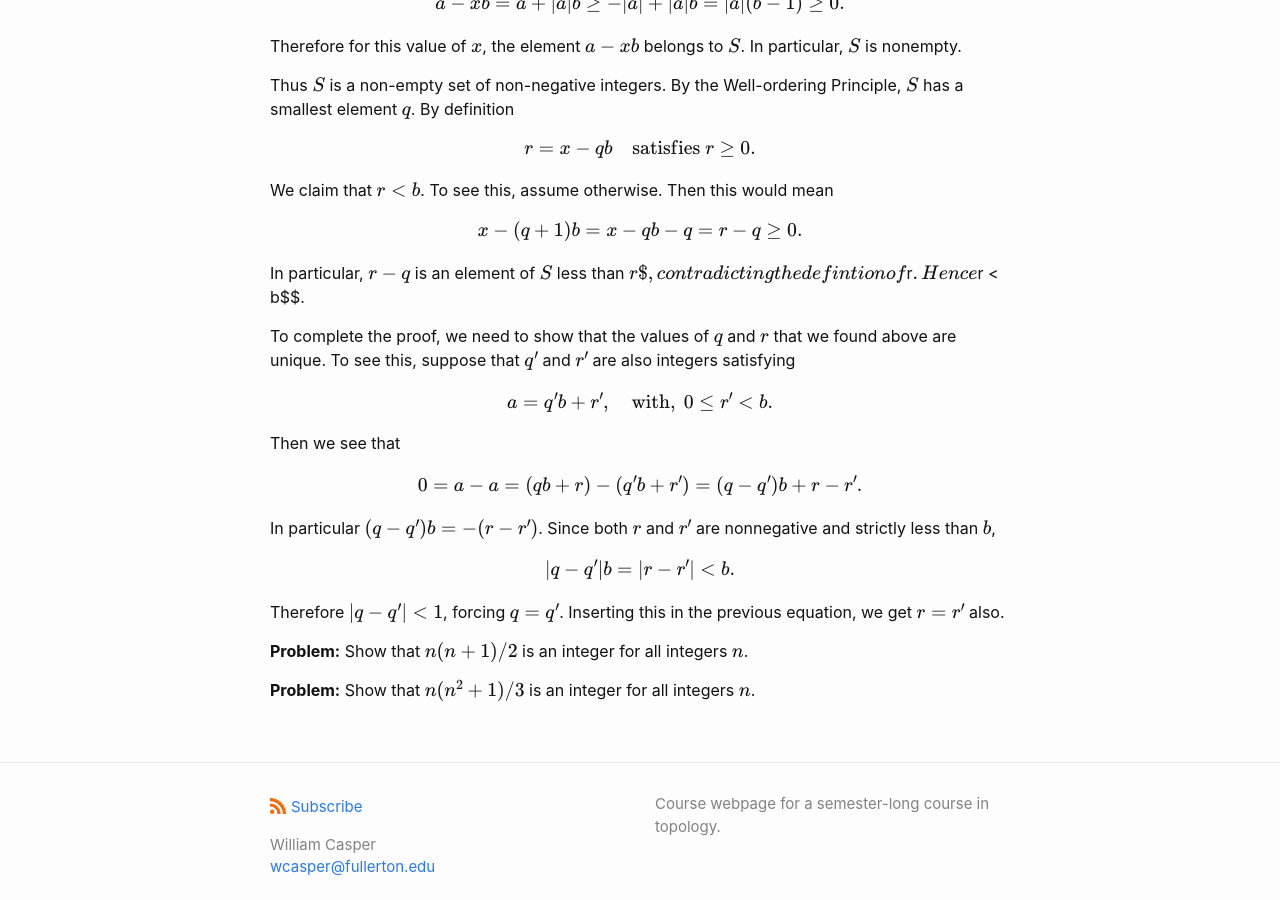
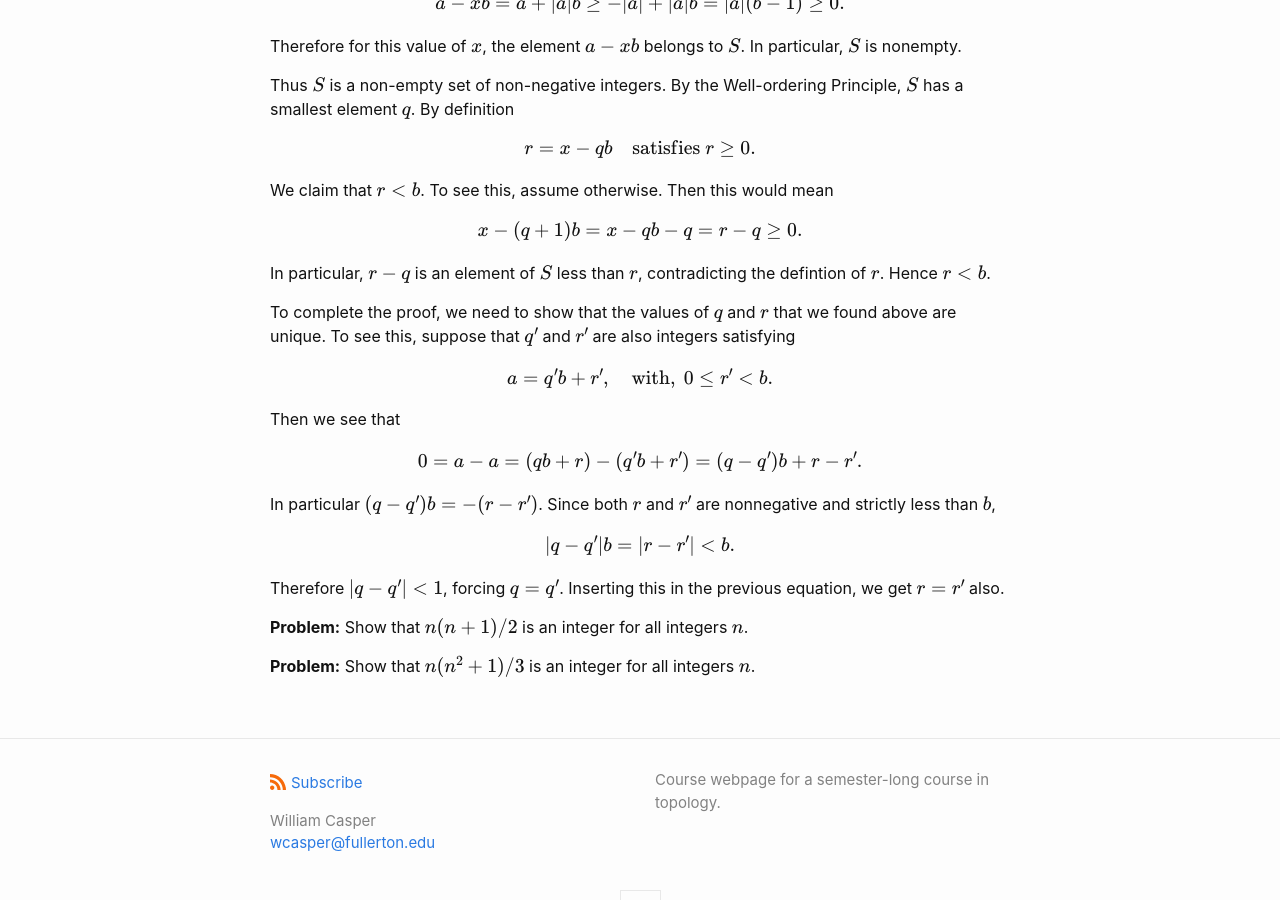
Before and after one commit to wcasper/math430spring2023, a Jekyll site: the page built from _topics/004-division-algorithm.md, in a window 1280 px wide and 900 px high, scrolled down 1246 px. Built offline with Jekyll 4.4.1, drawn with Linux system fonts in a browser that asks for light colours.

Commit message:
fixed typo

```diff
--- a/_topics/004-division-algorithm.md
+++ b/_topics/004-division-algorithm.md
@@ -63,7 +63,7 @@ Then this would mean
 
 $$x-(q+1)b = x-qb-q = r-q\geq 0.$$
 
-In particular, $$r-q$$ is an element of $$S$$ less than $$r$, contradicting the defintion of $$r$$.
+In particular, $$r-q$$ is an element of $$S$$ less than $$r$$, contradicting the defintion of $$r$$.
 Hence $$r < b$$.
 
 To complete the proof, we need to show that the values of $$q$$ and $$r$$ that we found above are unique.
```
